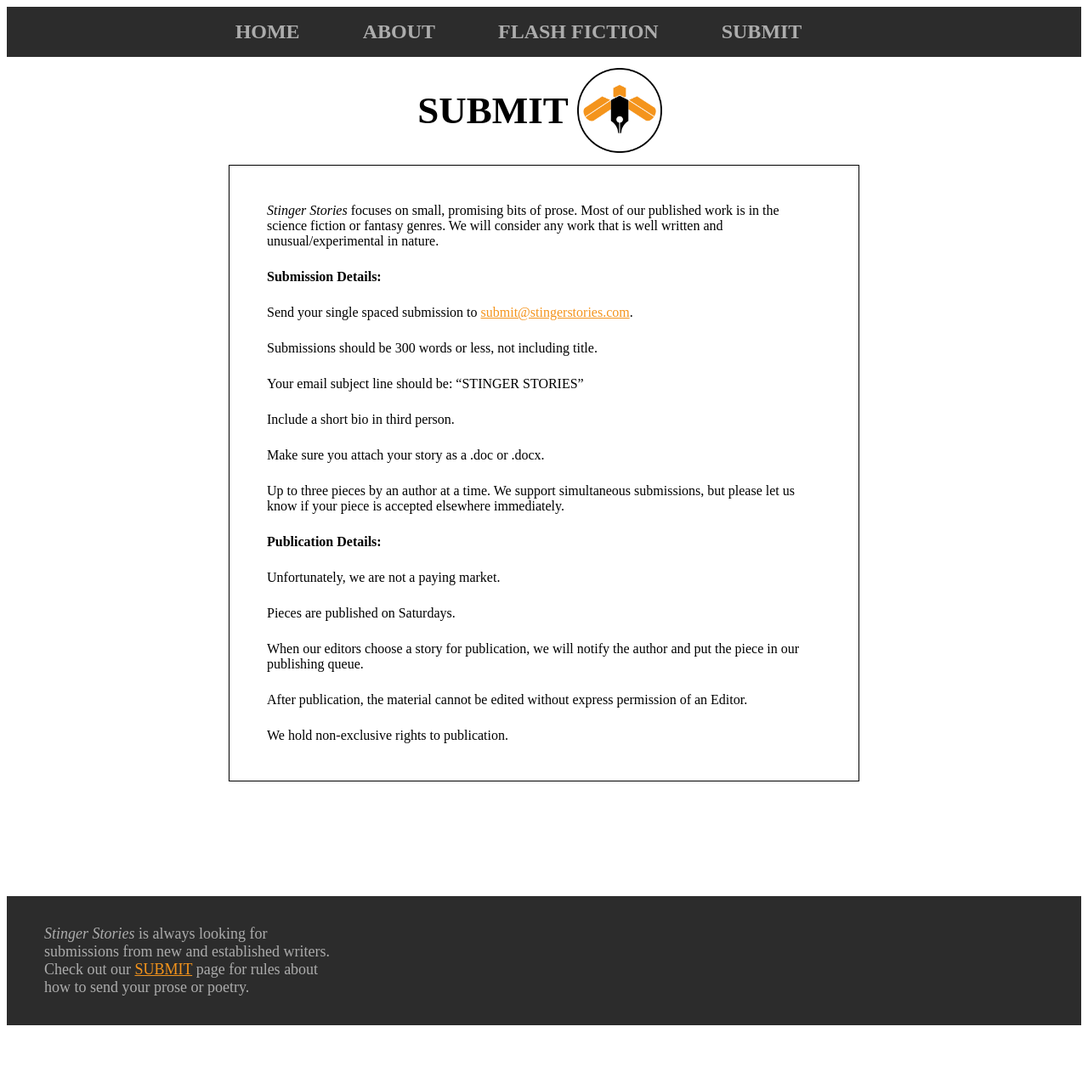
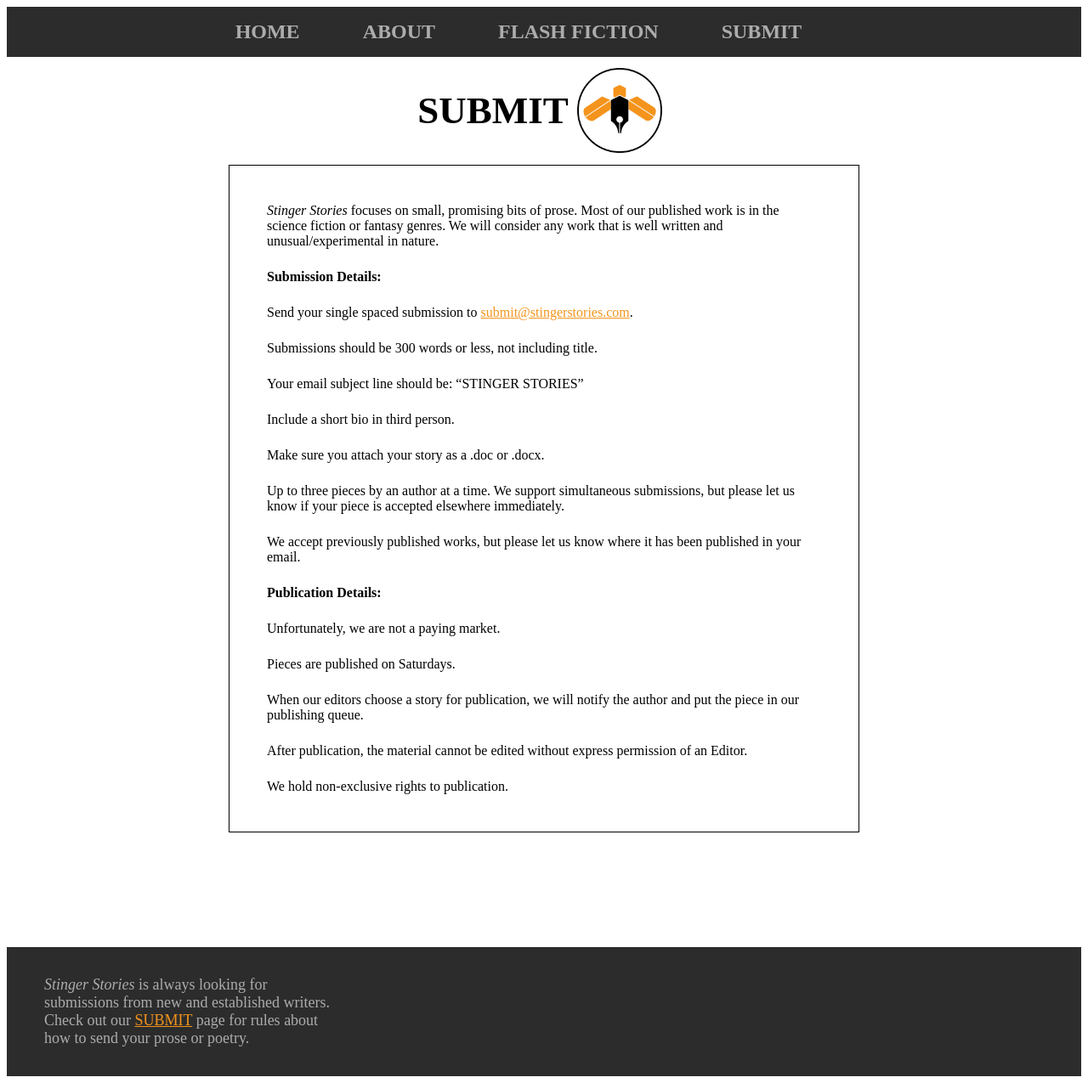
Before and after one commit to jwheatonumich/stinger-stories, a Jekyll site: the page built from submit.markdown, in a window 1280 px wide. Shown: the whole page at 85% size. Built offline with Jekyll 4.4.1, drawn with Linux system fonts in a browser that asks for light colours; before the commit the page ends 1215 px from its top, so only the background shows below that.

Commit message:
Update submit.markdown

```diff
--- a/submit.markdown
+++ b/submit.markdown
@@ -19,6 +19,8 @@ Make sure you attach your story as a .doc or .docx.
 
 Up to three pieces by an author at a time. We support simultaneous submissions, but please let us know if your piece is accepted elsewhere immediately.
 
+We accept previously published works, but please let us know where it has been published in your email.
+
 <b>Publication Details:</b>
 
 Unfortunately, we are not a paying market.
```
